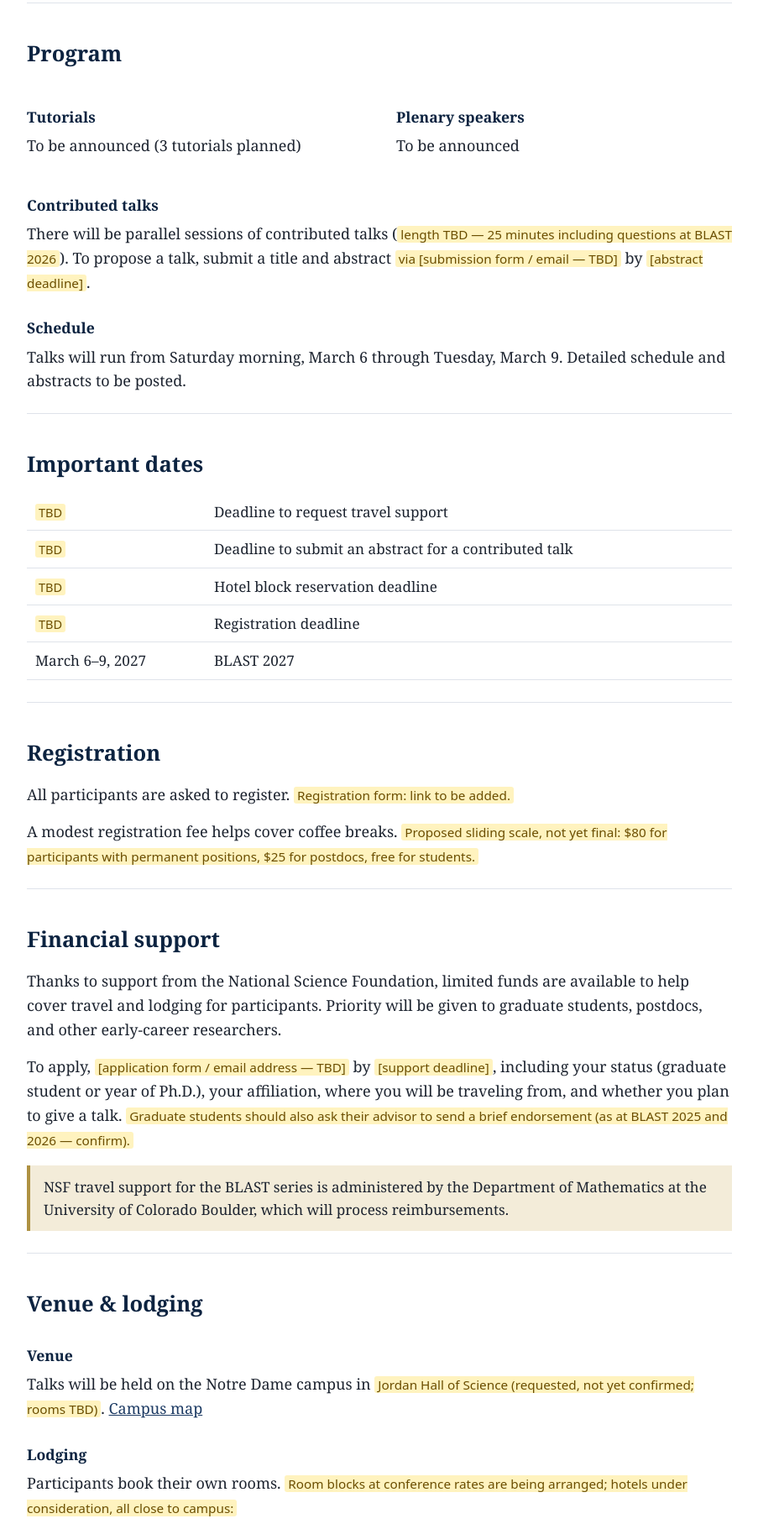
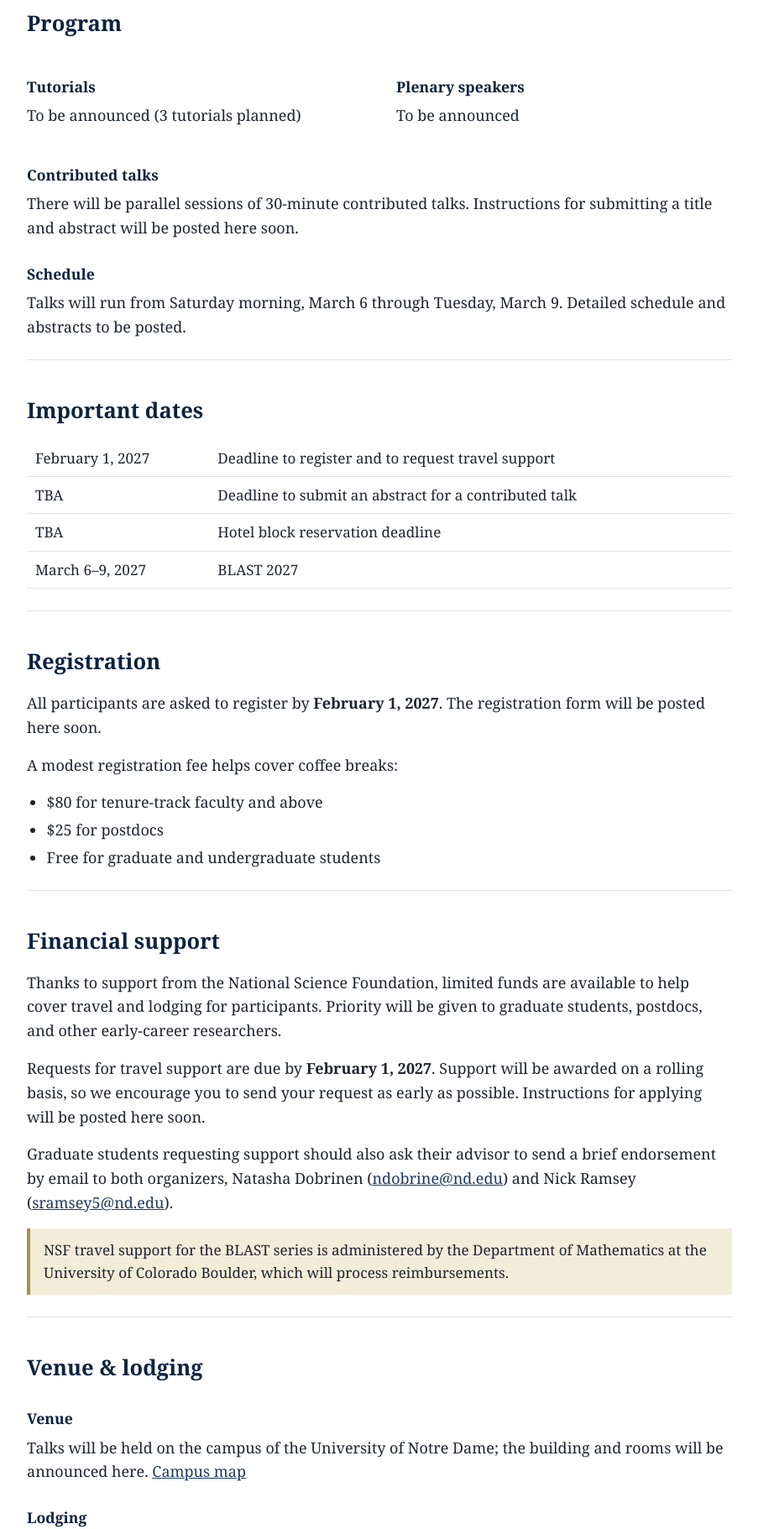
Before and after one commit to nickramsey621/blast2027, a plain HTML site: page index.html in a window 1280 px wide. Shown: the part 979-2800 px from the top of the page at 84% size, without its empty margins (188-1091 px from the left). Drawn offline with Linux system fonts and the light colour scheme.

Commit message:
Make site public-ready: set deadlines and fees, add local organizers, remove draft markers
Co-Authored-By: Claude Fable 5.2 <noreply@anthropic.com>

```diff
--- a/index.html
+++ b/index.html
@@ -8,10 +8,6 @@
   <link rel="stylesheet" href="style.css">
 </head>
 <body>
-
-<!-- DRAFT: delete this banner before launch. Every undecided item on the page is
-     wrapped in <span class="tbd">…</span> so it shows up highlighted. -->
-<div class="draft-banner">Draft — highlighted items are not yet confirmed</div>
 
 <header class="hero">
   <div class="wrap">
@@ -83,11 +79,8 @@
 
     <h3>Contributed talks</h3>
     <p>
-      There will be parallel sessions of contributed talks
-      (<span class="tbd">length TBD — 25 minutes including questions at BLAST 2026</span>).
-      To propose a talk, submit a title and abstract
-      <span class="tbd">via [submission form / email — TBD]</span>
-      by <span class="tbd">[abstract deadline]</span>.
+      There will be parallel sessions of 30-minute contributed talks.
+      Instructions for submitting a title and abstract will be posted here soon.
     </p>
 
     <h3>Schedule</h3>
@@ -101,10 +94,9 @@
     <h2>Important dates</h2>
     <table>
       <tbody>
-        <tr><td><span class="tbd">TBD</span></td><td>Deadline to request travel support</td></tr>
-        <tr><td><span class="tbd">TBD</span></td><td>Deadline to submit an abstract for a contributed talk</td></tr>
-        <tr><td><span class="tbd">TBD</span></td><td>Hotel block reservation deadline</td></tr>
-        <tr><td><span class="tbd">TBD</span></td><td>Registration deadline</td></tr>
+        <tr><td>February 1, 2027</td><td>Deadline to register and to request travel support</td></tr>
+        <tr><td>TBA</td><td>Deadline to submit an abstract for a contributed talk</td></tr>
+        <tr><td>TBA</td><td>Hotel block reservation deadline</td></tr>
         <tr><td>March 6–9, 2027</td><td>BLAST 2027</td></tr>
       </tbody>
     </table>
@@ -113,14 +105,15 @@
   <section id="registration">
     <h2>Registration</h2>
     <p>
-      All participants are asked to register.
-      <span class="tbd">Registration form: link to be added.</span>
+      All participants are asked to register by <strong>February 1, 2027</strong>.
+      The registration form will be posted here soon.
     </p>
-    <p>
-      A modest registration fee helps cover coffee breaks.
-      <span class="tbd">Proposed sliding scale, not yet final: $80 for participants with permanent
-      positions, $25 for postdocs, free for students.</span>
-    </p>
+    <p>A modest registration fee helps cover coffee breaks:</p>
+    <ul>
+      <li>$80 for tenure-track faculty and above</li>
+      <li>$25 for postdocs</li>
+      <li>Free for graduate and undergraduate students</li>
+    </ul>
   </section>
 
   <section id="support">
@@ -131,11 +124,15 @@
       students, postdocs, and other early-career researchers.
     </p>
     <p>
-      To apply, <span class="tbd">[application form / email address — TBD]</span> by
-      <span class="tbd">[support deadline]</span>, including your status (graduate student or
-      year of Ph.D.), your affiliation, where you will be traveling from, and whether you plan
-      to give a talk. <span class="tbd">Graduate students should also ask their advisor to send
-      a brief endorsement (as at BLAST 2025 and 2026 — confirm).</span>
+      Requests for travel support are due by <strong>February 1, 2027</strong>. Support will be
+      awarded on a rolling basis, so we encourage you to send your request as early as possible.
+      Instructions for applying will be posted here soon.
+    </p>
+    <p>
+      Graduate students requesting support should also ask their advisor to send a brief
+      endorsement by email to both organizers, Natasha Dobrinen
+      (<a href="mailto:ndobrine@nd.edu">ndobrine@nd.edu</a>) and Nick Ramsey
+      (<a href="mailto:sramsey5@nd.edu">sramsey5@nd.edu</a>).
     </p>
     <p class="note">
       NSF travel support for the BLAST series is administered by the Department of Mathematics
@@ -148,24 +145,21 @@
 
     <h3>Venue</h3>
     <p>
-      Talks will be held on the Notre Dame campus in
-      <span class="tbd">Jordan Hall of Science (requested, not yet confirmed; rooms TBD)</span>.
-      <a href="https://map.nd.edu/">Campus map</a>
+      Talks will be held on the campus of the University of Notre Dame; the building and rooms
+      will be announced here. <a href="https://map.nd.edu/">Campus map</a>
     </p>
 
     <h3>Lodging</h3>
     <p>
-      Participants book their own rooms.
-      <span class="tbd">Room blocks at conference rates are being arranged; hotels under
-      consideration, all close to campus:</span>
+      Participants book their own rooms. We are arranging room blocks at conference rates;
+      booking details will be posted here. Hotels close to campus include:
     </p>
     <ul>
-      <li><span class="tbd">Ivy Court Inn &amp; Suites</span></li>
-      <li><span class="tbd">Embassy Suites by Hilton South Bend at Notre Dame (Angela Blvd)</span></li>
-      <li><span class="tbd">Fairfield Inn &amp; Suites South Bend at Notre Dame (Angela Blvd)</span></li>
-      <li><span class="tbd">The Inn at Saint Mary's</span></li>
+      <li>Ivy Court Inn &amp; Suites</li>
+      <li>Embassy Suites by Hilton South Bend at Notre Dame</li>
+      <li>Fairfield Inn &amp; Suites South Bend at Notre Dame</li>
+      <li>The Inn at Saint Mary's</li>
     </ul>
-    <p><span class="tbd">Booking links, group codes, rates, and cut-off dates to be added.</span></p>
 
     <h3>Practical information</h3>
     <ul>
@@ -178,7 +172,6 @@
 
   <section id="travel">
     <h2>Travel</h2>
-    <!-- General travel facts below are from memory, not from the planning emails: verify before launch. -->
     <h3>By air</h3>
     <ul>
       <li>
@@ -206,11 +199,12 @@
     <h2>Organizers</h2>
     <div class="cols">
       <div>
-        <h3>Organizing committee</h3>
+        <h3>Local organizing committee</h3>
         <ul class="people">
           <li>Natasha Dobrinen <span class="aff">(Notre Dame)</span></li>
           <li>Nick Ramsey <span class="aff">(Notre Dame)</span></li>
-          <li><span class="tbd">Additional local organizers TBD</span></li>
+          <li>Peter Cholak <span class="aff">(Notre Dame)</span></li>
+          <li>Sergei Starchenko <span class="aff">(Notre Dame)</span></li>
         </ul>
       </div>
       <div>
@@ -263,9 +257,7 @@
   <div class="wrap">
     <p>
       BLAST 2027 is supported by the National Science Foundation
-      <span class="tbd">(grant DMS-2519783 — confirm number)</span>
       and the Department of Mathematics at the University of Notre Dame.
-      <span class="tbd">Add the College of Science if its funding is approved.</span>
     </p>
   </div>
 </footer>
--- a/style.css
+++ b/style.css
@@ -8,8 +8,6 @@
   --rule: #dfe3ea;
   --bg: #ffffff;
   --bg-alt: #f6f7f9;
-  --tbd-bg: #fff3bf;
-  --tbd-ink: #6b4e00;
 }
 
 * { box-sizing: border-box; }
@@ -29,25 +27,6 @@ a { color: var(--navy-soft); }
 a:hover { color: var(--gold); }
 
 .wrap { max-width: 880px; margin: 0 auto; padding: 0 20px; }
-
-/* ---- Draft banner: delete the <div class="draft-banner"> before launch ---- */
-.draft-banner {
-  background: var(--tbd-bg);
-  color: var(--tbd-ink);
-  font: 600 14px/1.4 system-ui, sans-serif;
-  text-align: center;
-  padding: 8px 16px;
-}
-
-/* ---- Items still to be decided: search the HTML for class="tbd" ---- */
-.tbd {
-  background: var(--tbd-bg);
-  color: var(--tbd-ink);
-  padding: 0 4px;
-  border-radius: 3px;
-  font-family: system-ui, sans-serif;
-  font-size: 0.85em;
-}
 
 /* ---- Header ---- */
 header.hero {
```
